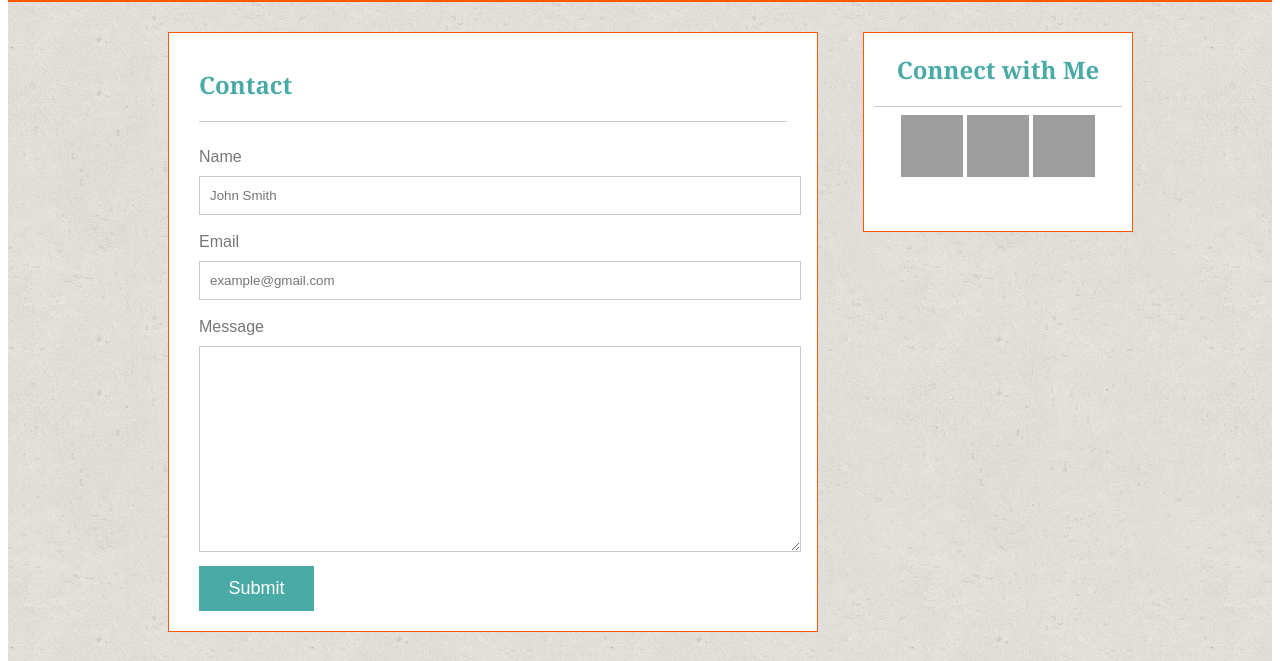
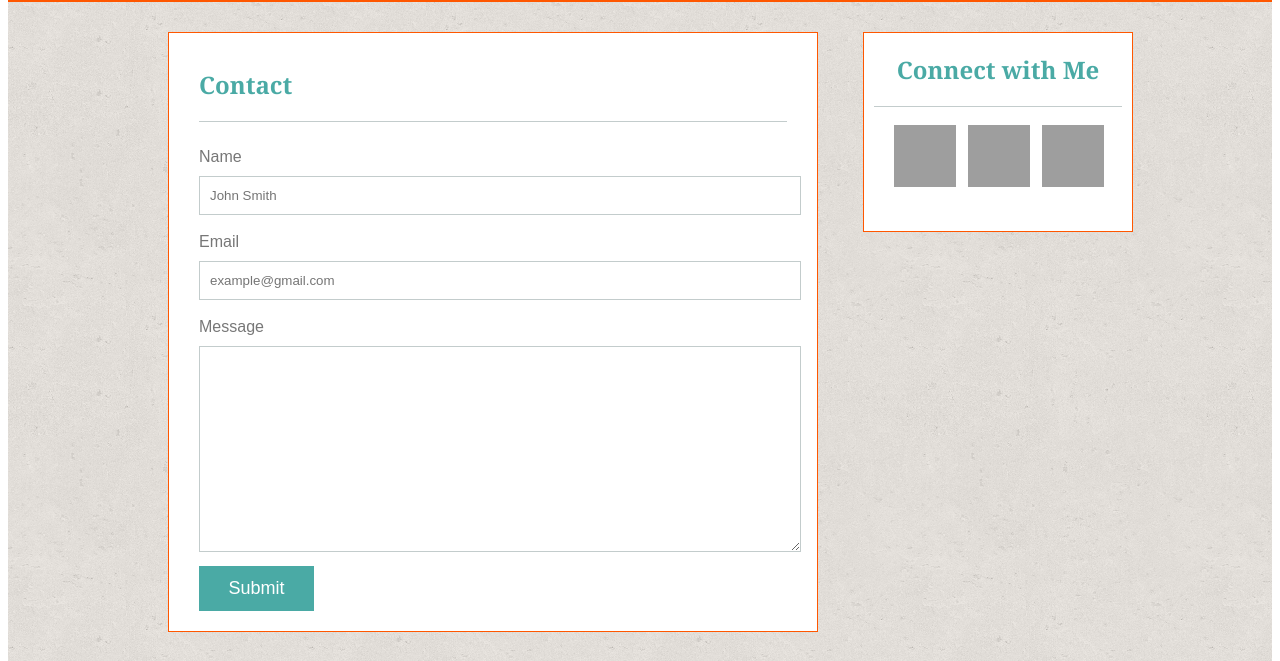
Before and after one commit to gitbchang/Basic-Portfolio, a PHP site: page /contact.html in a window 1280 px wide. Shown: the part 114-775 px from the top of the page. Run offline with PHP 8.4, Linux system fonts and the light colour scheme; grey boxes are pictures that could not be loaded.

Commit message:
created links for buttons

```diff
--- a/assets/css/style.css
+++ b/assets/css/style.css
@@ -54,6 +54,35 @@ body {
     line-height: 4;
 
 
+}
+
+.gitbutton {
+
+	float: left;
+	box-sizing: border-box;
+	width: 62px;
+	height: 62px;
+	margin-top: 10px;
+	margin-left: 20px;
+}
+
+.libutton {
+
+	float: left;
+	box-sizing: border-box;
+	width: 62px;
+	height: 62px;
+	margin-top: 10px;
+	margin-left: 12px;
+}
+
+.sobutton {
+	float: left;
+	box-sizing: border-box;
+	width: 62px;
+	height: 62px;
+	margin-top: 10px;
+	margin-left: 12px;
 }
 
 button {
--- a/contact.html
+++ b/contact.html
@@ -45,10 +45,21 @@
 			<section id="middleconnect">
 				<h2>Connect with Me</h2>
 				<hr>
-				<img src="https://w75oxq.by3302.livefilestore.com/y3mQuK2sorwBPOyoELe8JdFfjUM3NOpq_0Ctpl8TrBNHyZIY9r5xnyzRQjMD4o_Ut7dxV8YhqoseZFr_pNfGgJmUYts6bRODJvsQHqbt-YJXz88nn8vpSm7SA5Dv3QYNX0uYIctQ9Siu2kg1yM9R-UZx5e4k7ZcxgsGuKedUnR1dTk?width=128&height=128&cropmode=none" width="62" height="62" alt="Github" />
-
-				<img src="https://ur4d0g.by3302.livefilestore.com/y3mJadHetXWSuZosEWRR-d2cKOa4Pua-TQ5TbWJMVXNvwTEVC_Jl9-HTWMsIgfhvIF5htfJDKNVJS2LKa8LzXu7_qxb6z2P_ShoMicx-RTCvQnaEwX5xCGvjRzbj8cvETESV4QyOhCvulm4bjDHkdV_-tN6IbpTu2S8P0wwmM0xstw?width=128&height=128&cropmode=none" width="62" height="62" alt="LinkedIn" />
-				<img src="https://wr5oxq.by3302.livefilestore.com/y3mZcC_F0y6qV1leAIv8hrA-yP-QkEb1xjuYdPPCAbDot-_93EO9EkKtM6EthLj8pSLvftS7vADFDVzGCzeEG9dmzRMG7e6hIC6i_aL_E-mEcBkY93yTIYwn94MKXGu4Tcv0cpgPt4ixw28VVijhfEkrEQMpl2muqUCSquVOeBJsFc?width=128&height=128&cropmode=none" width="62" height="62" alt="stackOverflow" />
+				<div class="gitbutton">
+					<a href="https://github.com/gitbchang" target="blank">
+						<img src="https://w75oxq.by3302.livefilestore.com/y3mQuK2sorwBPOyoELe8JdFfjUM3NOpq_0Ctpl8TrBNHyZIY9r5xnyzRQjMD4o_Ut7dxV8YhqoseZFr_pNfGgJmUYts6bRODJvsQHqbt-YJXz88nn8vpSm7SA5Dv3QYNX0uYIctQ9Siu2kg1yM9R-UZx5e4k7ZcxgsGuKedUnR1dTk?width=128&height=128&cropmode=none" width="62" height="62" alt="Github" />
+					</a>
+				</div>
+				<div class="libutton">
+					<a href="https://www.linkedin.com/in/brian-chang-a7965754" target="blank">
+						<img src="https://ur4d0g.by3302.livefilestore.com/y3mJadHetXWSuZosEWRR-d2cKOa4Pua-TQ5TbWJMVXNvwTEVC_Jl9-HTWMsIgfhvIF5htfJDKNVJS2LKa8LzXu7_qxb6z2P_ShoMicx-RTCvQnaEwX5xCGvjRzbj8cvETESV4QyOhCvulm4bjDHkdV_-tN6IbpTu2S8P0wwmM0xstw?width=128&height=128&cropmode=none" width="62" height="62" alt="LinkedIn" />
+					</a>
+				</div>
+				<div class="sobutton">
+					<a href="" target="blank">
+						<img src="https://wr5oxq.by3302.livefilestore.com/y3mZcC_F0y6qV1leAIv8hrA-yP-QkEb1xjuYdPPCAbDot-_93EO9EkKtM6EthLj8pSLvftS7vADFDVzGCzeEG9dmzRMG7e6hIC6i_aL_E-mEcBkY93yTIYwn94MKXGu4Tcv0cpgPt4ixw28VVijhfEkrEQMpl2muqUCSquVOeBJsFc?width=128&height=128&cropmode=none" width="62" height="62" alt="stackOverflow" />
+					</a>
+				</div>
 			</section>
 		</div>
 	</body>
```
Also changed, not shown: index.html (+18 -7 lines), portfolio.html (+15 -4 lines).
